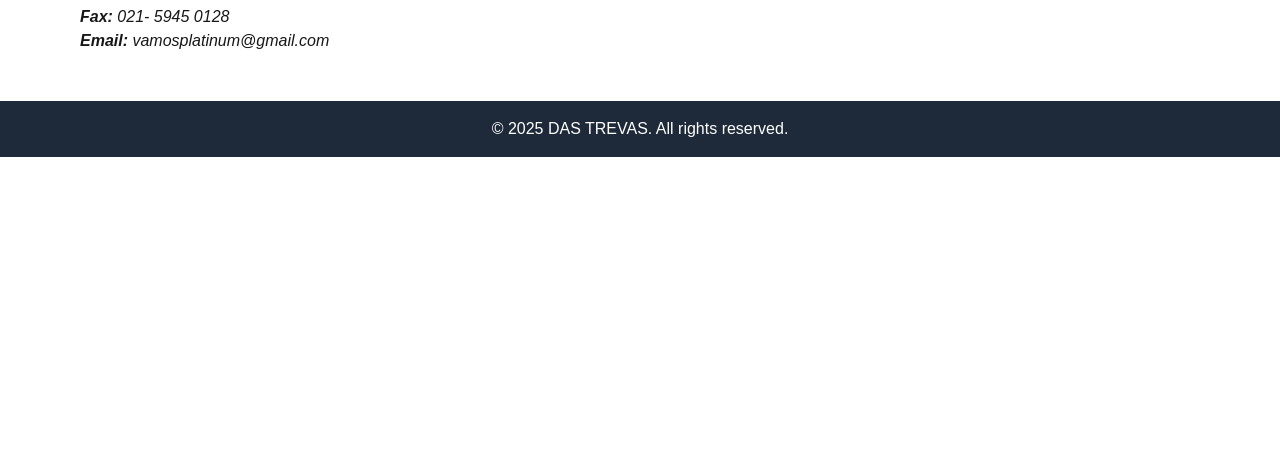
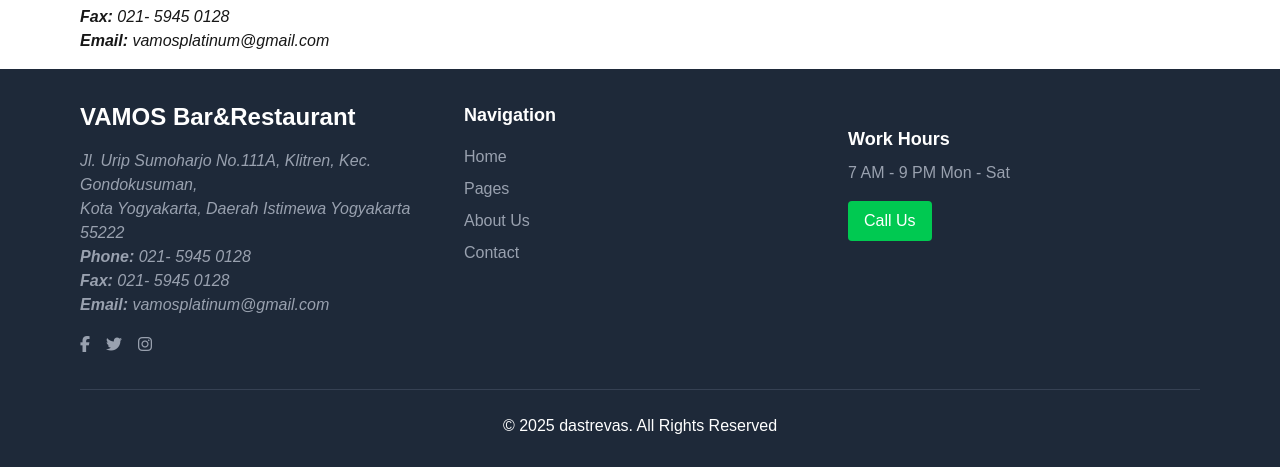
Before and after one commit to bayufrd/stigeotextile, a Next.js app: page /contact in a window 1280 px wide. Shown: the part 1057-1524 px from the top of the page. Before the commit the page ends 1214 px from the top, so only its background shows below. Built offline with nearby package versions, Linux system fonts and the light colour scheme.

Commit message:
editFooter - contact

```diff
--- a/src/app/components/Footer.js
+++ b/src/app/components/Footer.js
@@ -1,7 +1,87 @@
-export default function Footer() {
+/* export default function Footer() {
     return (
         <footer className="bg-gray-800 text-white p-4 mt-8 text-center">
             © {new Date().getFullYear()} DAS TREVAS. All rights reserved.
         </footer>
     );
 }
+   */
+
+'use client';
+
+import { addressData } from '../contact/addressData';
+
+export default function Footer() {
+  const currentYear = new Date().getFullYear();
+
+  return (
+    <footer className="bg-gray-800 text-white py-8">
+      <div className="container mx-auto px-4">
+        <div className="grid grid-cols-1 md:grid-cols-3 gap-8">
+
+          {/* Logo and Description */}
+          <div>
+            <div className="flex items-center mb-4">
+              <h2 className="text-2xl font-bold">{addressData.name}</h2>
+            </div>
+            <p className="text-gray-400 mb-4">
+              <div className="contact-info-section">
+                    <div className="contact-details">
+                      <div className="details-wrapper">
+                        <address>
+                          {addressData.address} <br/>
+                          {addressData.city}<br />
+                          <strong>Phone:</strong> {addressData.phone}<br />
+                          <strong>Fax:</strong> {addressData.fax}<br />
+                          <strong>Email:</strong> <a href={`mailto:${addressData.email}`}>{addressData.email}</a>
+                        </address>
+                      </div>
+                    </div>
+                  </div>
+            </p>
+            <div className="flex space-x-4">
+              <a href="#" className="text-gray-400 hover:text-white">
+                <i className="fab fa-facebook-f"></i>
+              </a>
+              <a href="#" className="text-gray-400 hover:text-white">
+                <i className="fab fa-twitter"></i>
+              </a>
+              <a href="#" className="text-gray-400 hover:text-white">
+                <i className="fab fa-instagram"></i>
+              </a>
+            </div>
+          </div>
+
+          {/* Navigation */}
+          <div>
+            <h3 className="text-lg font-bold mb-4">Navigation</h3>
+            <ul className="space-y-2">
+              <li><a href="/" className="text-gray-400 hover:text-white">Home</a></li>
+              <li><a href="/pages" className="text-gray-400 hover:text-white">Pages</a></li>
+              <li><a href="/about-us" className="text-gray-400 hover:text-white">About Us</a></li>
+              <li><a href="/contact" className="text-gray-400 hover:text-white">Contact</a></li>
+            </ul>
+          </div>
+
+          {/* Contact Info */}
+          <div>
+            <div className="mt-6">
+              <h3 className="text-lg font-bold mb-2">Work Hours</h3>
+              <p className="text-gray-400">{addressData.hours}</p>
+            </div>
+
+            <div className="mt-4">
+            <a href={`tel:${addressData.phone}`} className="inline-block bg-green-500 text-white py-2 px-4 rounded">
+                Call Us
+              </a>
+            </div>
+          </div>
+        </div>
+
+        <div className="border-t border-gray-700 mt-8 pt-6 text-center">
+          <p>© 2025 dastrevas. All Rights Reserved</p>
+        </div>
+      </div>
+    </footer>
+  );
+}
--- /dev/null
+++ b/src/app/contact/addressData.js
@@ -0,0 +1,16 @@
+'use client';
+
+export const addressData = {
+  name: 'VAMOS Bar&Restaurant',
+  address: 'Jl. Urip Sumoharjo No.111A, Klitren, Kec. Gondokusuman,',
+  city: 'Kota Yogyakarta, Daerah Istimewa Yogyakarta 55222',
+  phone: '021- 5945 0128',
+  fax: '021- 5945 0128',
+  email: 'vamosplatinum@gmail.com',
+  hours: '7 AM - 9 PM Mon - Sat',
+  social: {
+    facebook: '#',
+    twitter: '#',
+    instagram: '#'
+  }
+};
--- a/src/app/contact/contactinfo.js
+++ b/src/app/contact/contactinfo.js
@@ -1,4 +1,6 @@
 'use client';
+
+import { addressData } from './addressData';
 
 const ContactInfo = () => {
   return (
@@ -7,12 +9,12 @@ const ContactInfo = () => {
       <div className="contact-details">
         <div className="details-wrapper">
           <address>
-            <br/>VAMOS Bar&Restaurant<br/>
-            Jl. Urip Sumoharjo No.111A, Klitren, Kec. Gondokusuman, <br/>
-            Kota Yogyakarta, Daerah Istimewa Yogyakarta 55222<br />
-            <strong>Phone:</strong> 021- 5945 0128<br />
-            <strong>Fax:</strong> 021- 5945 0128<br />
-            <strong>Email:</strong> <a href="mailto:vamosplatinum@gmail.com">vamosplatinum@gmail.com</a>
+            <br/>{addressData.name}<br/>
+            {addressData.address} <br/>
+            {addressData.city}<br />
+            <strong>Phone:</strong> {addressData.phone}<br />
+            <strong>Fax:</strong> {addressData.fax}<br />
+            <strong>Email:</strong> <a href={`mailto:${addressData.email}`}>{addressData.email}</a>
           </address>
         </div>
       </div>
```
Also changed, not shown: 1 other file (tests, documents, lock files or other folders).
